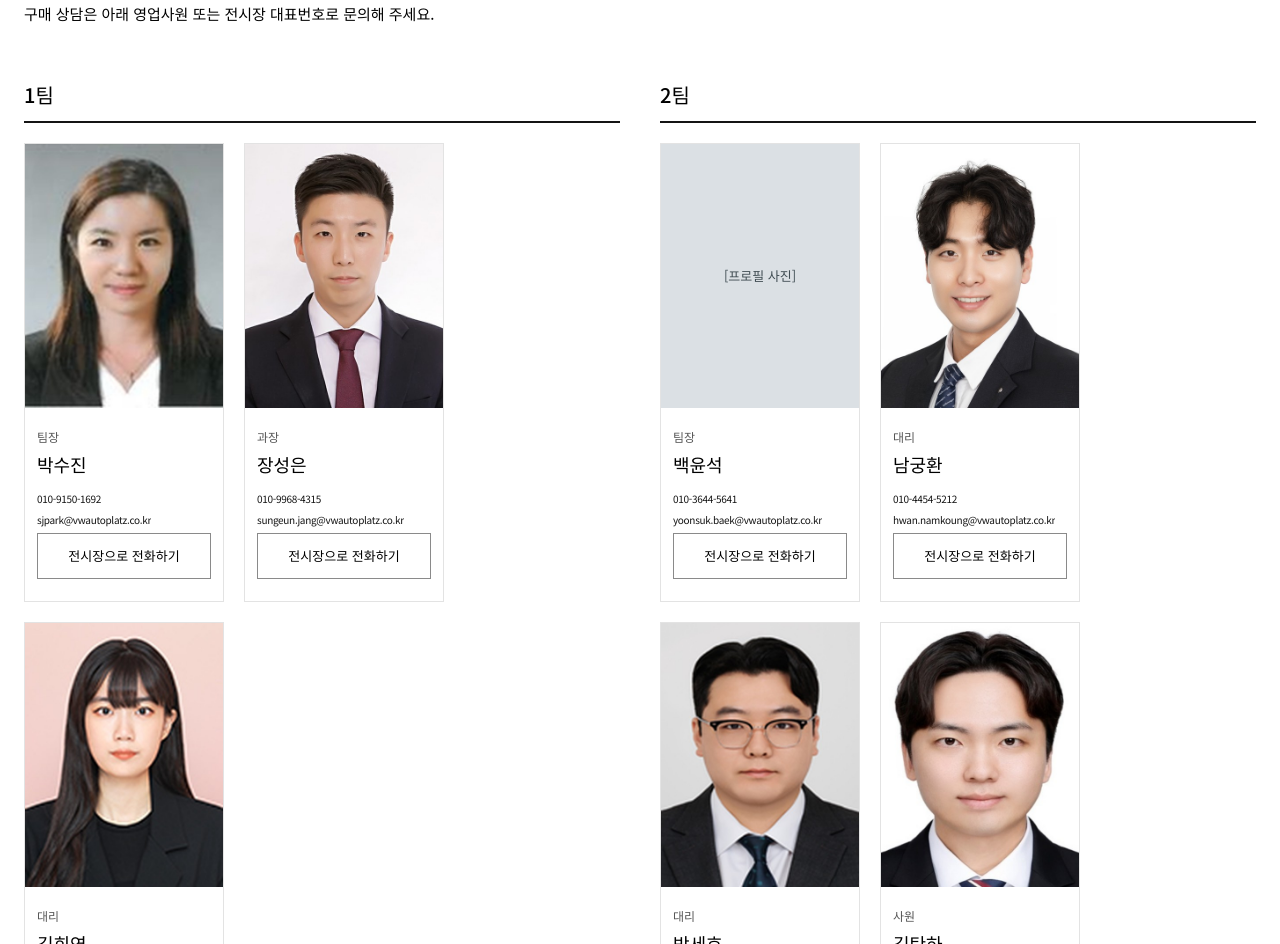
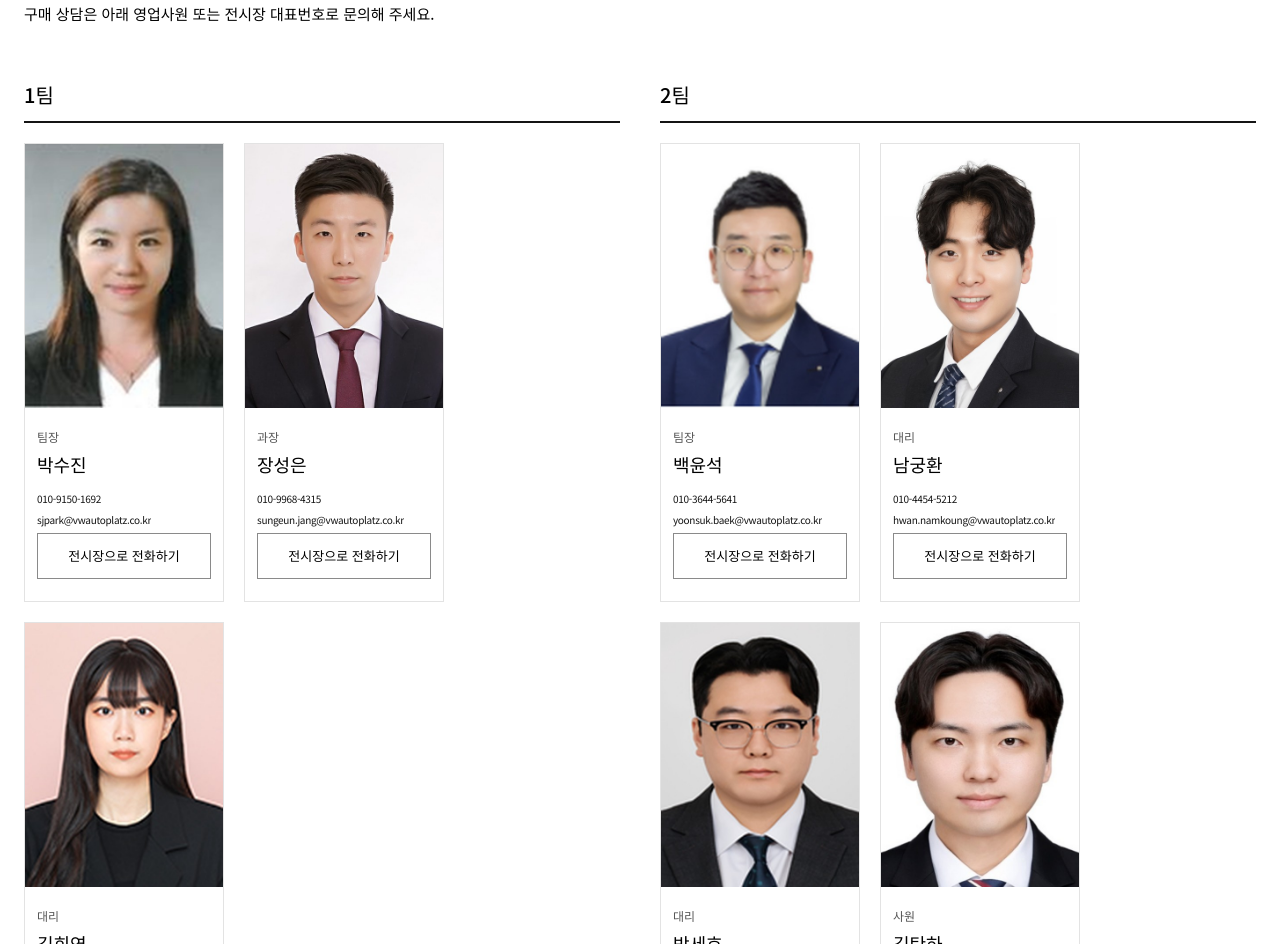
Before and after one commit to hanbyeol-kim-kr/autoplatz_homepage, a plain HTML site: page showroom.html in a window 1280 px wide. Shown: the part 1052-1996 px from the top of the page. Drawn offline with Linux system fonts and the light colour scheme.

Commit message:
영업사원 사진 추가: 백윤석
Co-Authored-By: Claude Opus 5.5 <noreply@anthropic.com>
Claude-Session: https://claude.ai/code/session_01TT6gA6fTDt6oAvh8i9A1Z2

```diff
--- a/showroom.html
+++ b/showroom.html
@@ -186,7 +186,7 @@ teams: [
 { name: '김희연', role: '대리', mobile: '010-5593-3079', email: 'heeyeon.kim@vwautoplatz.co.kr', photo: 'assets/a410be89a8af3e7f86b13960fd840575.jpg' }
 ] },
 { name: '2팀', members: [
-{ name: '백윤석', role: '팀장', mobile: '010-3644-5641', email: 'yoonsuk.baek@vwautoplatz.co.kr', photo: '' },
+{ name: '백윤석', role: '팀장', mobile: '010-3644-5641', email: 'yoonsuk.baek@vwautoplatz.co.kr', photo: 'assets/540bd6d168cdb84c77518ee0de118410.jpg' },
 { name: '남궁환', role: '대리', mobile: '010-4454-5212', email: 'hwan.namkoung@vwautoplatz.co.kr', photo: 'assets/1f22f3b4fd9354101662012311d58412.jpg' },
 { name: '박세호', role: '대리', mobile: '010-4155-2035', email: 'seho.park@vwautoplatz.co.kr', photo: 'assets/268964e9ddfbea3d4775e6e13edf5d80.jpg' },
 { name: '김탄하', role: '사원', mobile: '010-5112-5090', email: 'tanha.kim@vwautoplatz.co.kr', photo: 'assets/cd555d62bac59abad6205b4a647ac5fc.jpg' }
```
Also changed, not shown: assets/540bd6d168cdb84c77518ee0de118410.jpg (added).
